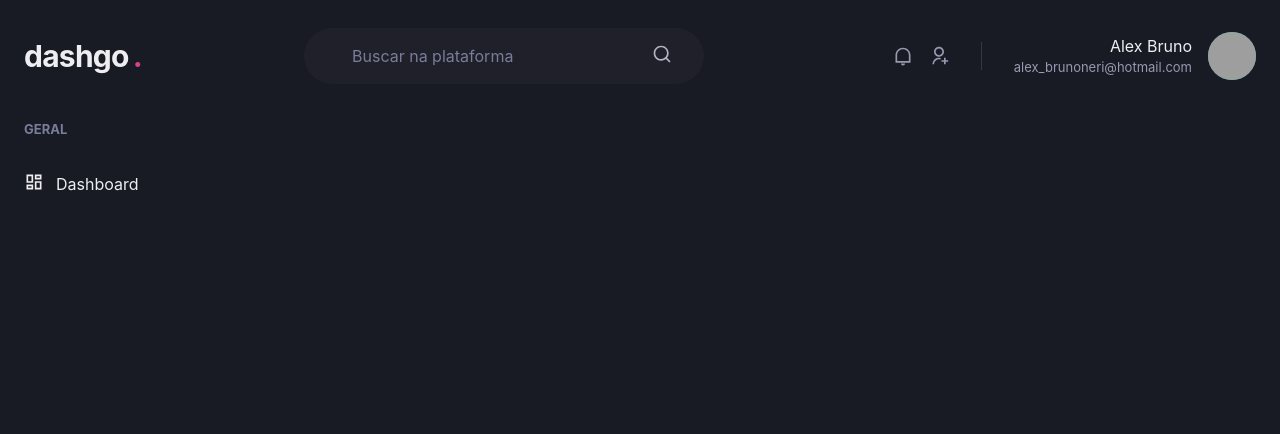
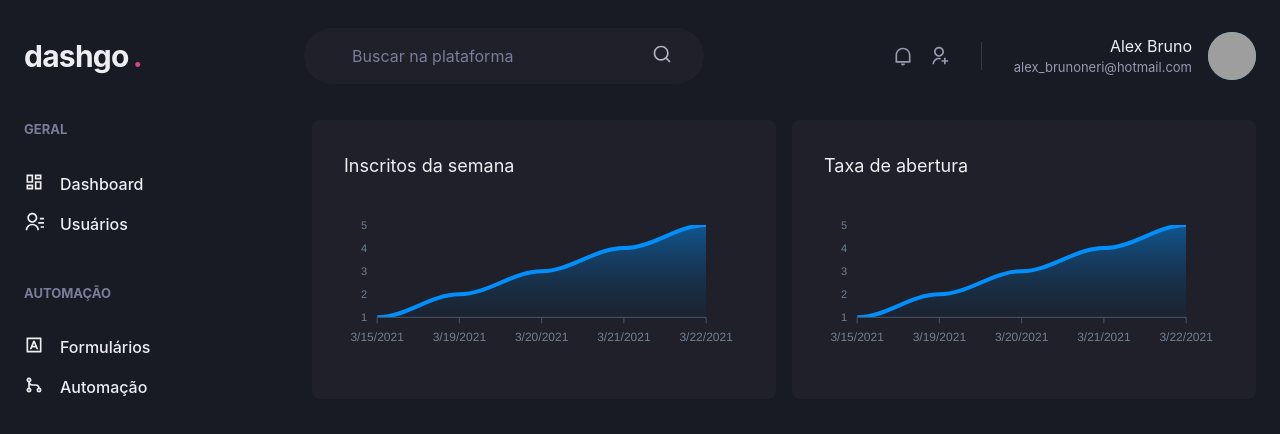
Before and after one commit to alexbruno10/dashgo, a Next.js app: page /dashboard in a window 1280 px wide. Shown: the top 434 px of the page. Built offline with nearby package versions, Linux system fonts and the light colour scheme; grey boxes are pictures that could not be loaded.

Commit message:
Configurate Dashboar with Apex Charts

```diff
--- a/package.json
+++ b/package.json
@@ -13,12 +13,12 @@
     "@emotion/react": "^11.1.5",
     "@emotion/styled": "^11.1.5",
     "@hookform/resolvers": "^2.0.0",
-    "apexcharts": "^3.26.0",
+    "apexcharts": "^3.35.4",
     "axios": "^0.21.1",
     "framer-motion": "^4.1.2",
     "next": "10.1.3",
     "react": "17.0.2",
-    "react-apexcharts": "^1.3.7",
+    "react-apexcharts": "^1.4.0",
     "react-dom": "17.0.2",
     "react-hook-form": "^7.0.0",
     "react-icons": "^4.2.0",
--- a/src/components/Sidebar.tsx
+++ b/src/components/Sidebar.tsx
@@ -1,5 +1,5 @@
 import { Box, Stack, Text, Link, Icon } from "@chakra-ui/react";
-import { RiDashboardLine } from "react-icons/ri";
+import { RiContactsLine, RiDashboardLine, RiGitMergeLine, RiInputMethodLine } from "react-icons/ri";
 
 export function Sidebar() {
     return (
@@ -10,7 +10,24 @@
                     <Stack spacing="4" mt="8" align="stretch">
                         <Link display="flex" >
                             <Icon as={RiDashboardLine} fontSize="20"/>
-                            <Text ml="3">Dashboard</Text>
+                            <Text ml="4" fontWeight="medium">Dashboard</Text>
+                        </Link>
+                        <Link display="flex" >
+                            <Icon as={RiContactsLine} fontSize="20"/>
+                            <Text ml="4" fontWeight="medium">Usuários</Text>
+                        </Link>
+                    </Stack>
+                </Box>
+                <Box>
+                    <Text fontWeight="bold" color="gray.400" fontSize="small">AUTOMAÇÃO</Text>
+                    <Stack spacing="4" mt="8" align="stretch">
+                        <Link display="flex" >
+                            <Icon as={RiInputMethodLine} fontSize="20"/>
+                            <Text ml="4" fontWeight="medium">Formulários</Text>
+                        </Link>
+                        <Link display="flex" >
+                            <Icon as={RiGitMergeLine} fontSize="20"/>
+                            <Text ml="4" fontWeight="medium">Automação</Text>
                         </Link>
                     </Stack>
                 </Box>
--- a/src/pages/dashboard.tsx
+++ b/src/pages/dashboard.tsx
@@ -1,6 +1,68 @@
-import { Flex } from '@chakra-ui/react'
+import { Flex, SimpleGrid, Box, Text, theme } from '@chakra-ui/react'
+import dynamic from 'next/dynamic'
 import { Header } from "../components/Header";
 import { Sidebar } from '../components/Sidebar';
+import { ApexOptions } from "apexcharts";
+
+const Chart = dynamic(() => import('react-apexcharts'), {
+    ssr: false,
+})
+
+const options: ApexOptions = {
+    chart: {
+        toolbar: {
+            show: false,
+        },
+        zoom: {
+            enabled: false,
+        },
+        foreColor: theme.colors.gray[500],
+    },
+    grid: {
+        show: false
+    },
+    dataLabels: {
+        enabled: false
+    },
+    tooltip: {
+        enabled: false
+    },
+    xaxis: {
+        labels: {
+            formatter: function (val) {
+                return new Date(val).toLocaleDateString()
+            },
+        },
+        axisBorder: {
+            color: theme.colors.gray[600]
+        },
+        axisTicks: {
+            color: theme.colors.gray[600]
+        },
+        categories: [
+            '2021-03-15T00:00:00.000Z',
+            '2021-03-19T00:00:00.000Z',
+            '2021-03-20T00:00:00.000Z',
+            '2021-03-21T00:00:00.000Z',
+            '2021-03-22T00:00:00.000Z',
+
+        ]
+    },
+    fill: {
+        opacity: 0.3,
+        type: 'gradient',
+        gradient: {
+            shade: 'dark',
+            opacityFrom: 0.7,
+            opacityTo: 0.3
+        }
+    }
+}
+
+const series = [
+    {  name: 'series1', data: [1,2,3,4,5]}
+]
+
 
 export default function Dashboard() {
     return (
@@ -9,6 +71,33 @@
 
             <Flex w="100%" my="6" maxWidth="1480" mx="auto" px="6">
                 <Sidebar/>
+
+                <SimpleGrid
+                flex="1"
+                gap="4"
+                minChildWidth="320px"
+                >
+                    <Box
+                    p="8"
+                    bg="gray.800"
+                    borderRadius={8}
+                    pb="4"
+                    >
+                        <Text fontSize="lg" mb="4">Inscritos da semana</Text>
+                        <Chart type='area' height={160} options={options} series={series} />
+                    </Box>
+
+                    <Box
+                    p="8"
+                    bg="gray.800"
+                    borderRadius={8}
+                    pb="4"
+                    >
+                        <Text fontSize="lg" mb="4">Taxa de abertura</Text>
+                        <Chart type='area' height={160} options={options} series={series} />
+                    </Box>
+
+                </SimpleGrid>
             </Flex>
         </Flex>
     );
```
Also changed, not shown: 1 other file (tests, documents, lock files or other folders).
